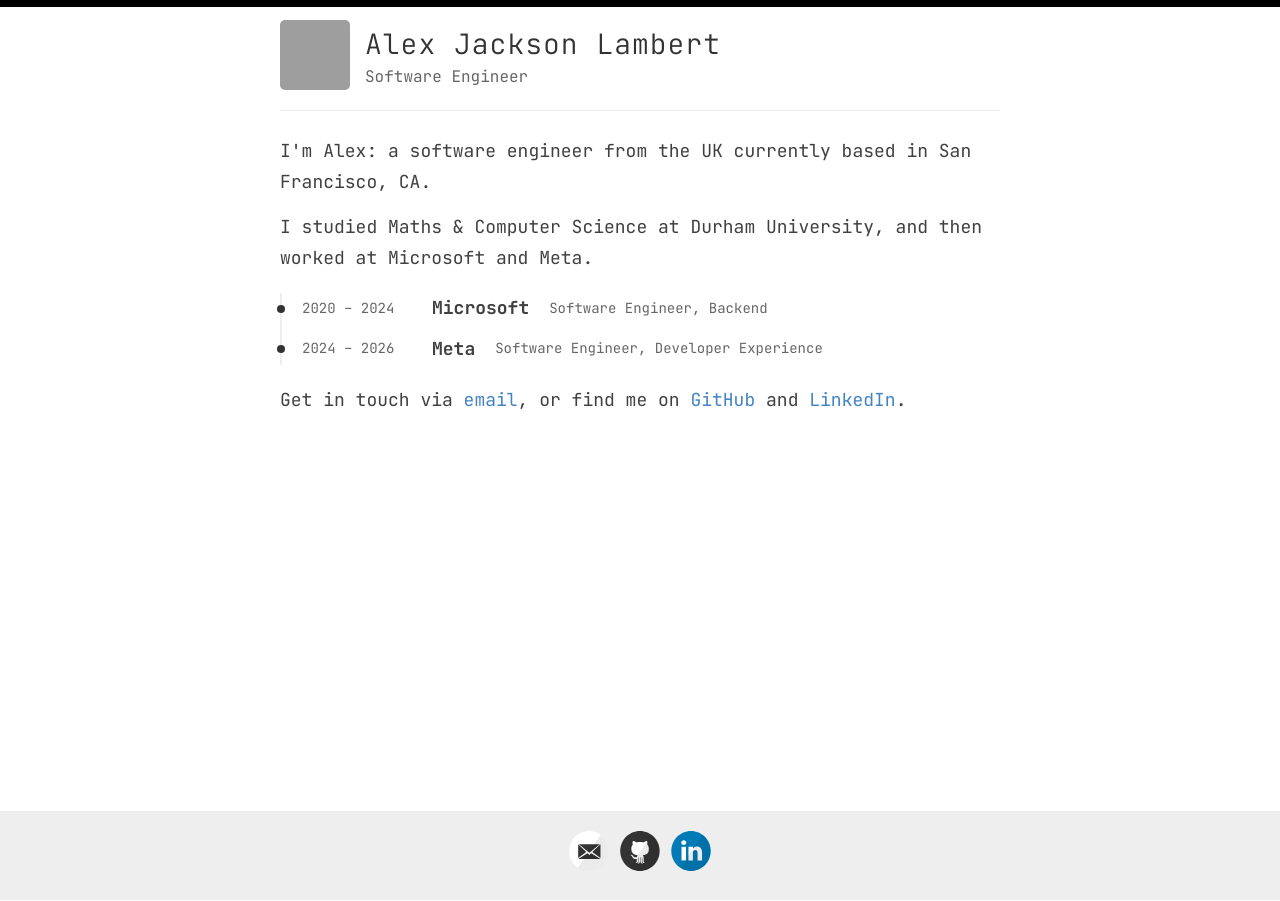
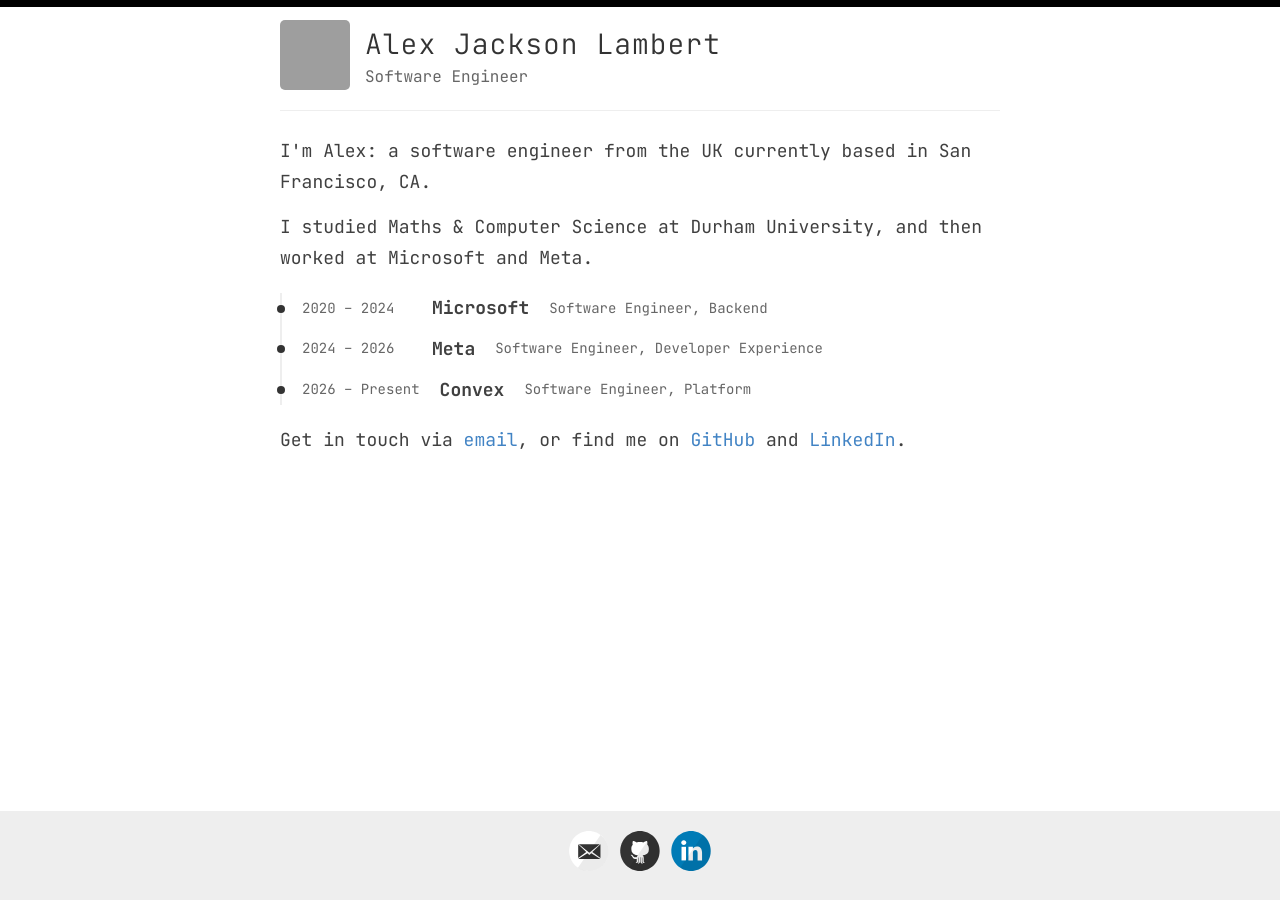
Before and after one commit to alex-jl/alex-jl.github.io, a Jekyll site: the page built from index.html, in a window 1280 px wide. Built offline with Jekyll 4.4.1, drawn with Linux system fonts in a browser that asks for light colours; the list of posts is cut into pages by our own code; grey boxes are pictures that could not be loaded.

Commit message:
Add convex to experience

```diff
--- a/index.html
+++ b/index.html
@@ -18,6 +18,11 @@
       <span class="timeline-company">Meta</span>
       <span class="timeline-role">Software Engineer, Developer Experience</span>
     </div>
+    <div class="timeline-entry">
+      <span class="timeline-period">2026 – Present</span>
+      <span class="timeline-company">Convex</span>
+      <span class="timeline-role">Software Engineer, Platform</span>
+    </div>
   </div>
   <p>
     Get in touch via <a href="mailto:alexjacksonlambert@gmail.com">email</a>,
```
